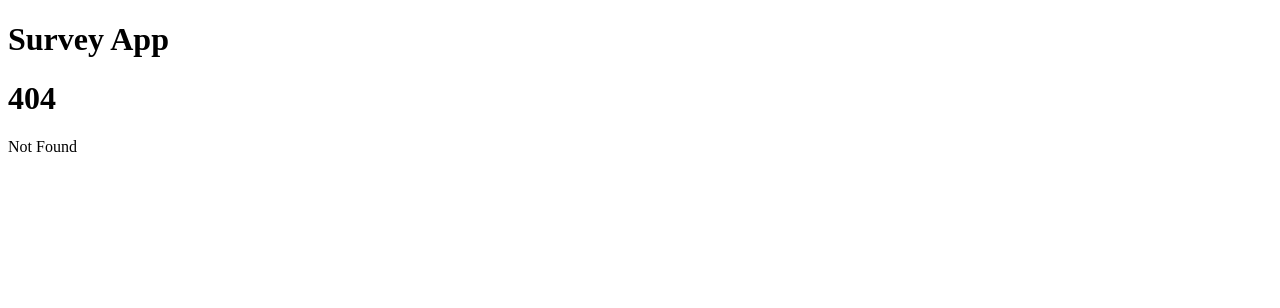
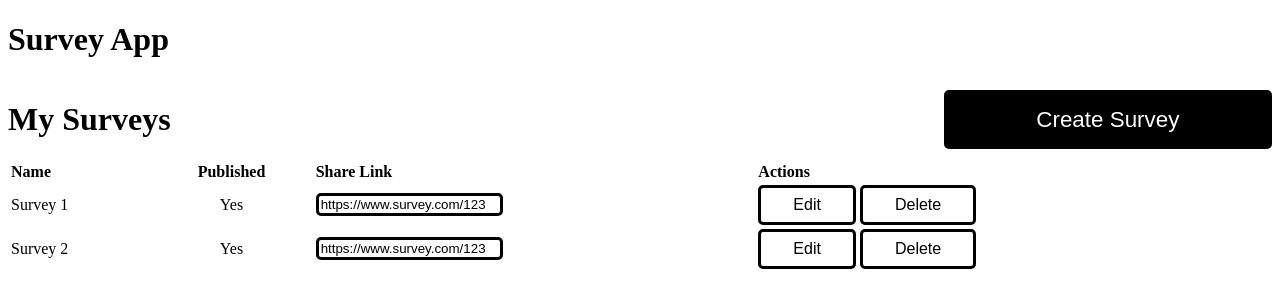
Before and after one commit to dyc3/d6-survey-service, a SvelteKit app in the folder packages/frontend/: page /mysurveys in a window 1280 px wide. Before the commit this address had no page. Shown: the top 308 px of the page. Built offline with nearby package versions, Linux system fonts and the light colour scheme.

Commit message:
list survey page (#33)
- add mysurveys page
- finish mock up of survey list page

Non functional, but it'll be pretty trivial to hook it up.


![image](https://user-images.githubusercontent.com/1808807/219126193-a70b446f-91dc-42ba-a26e-c6eb9df9a04e.png)

closes #12

```diff
--- /dev/null
+++ b/packages/frontend/src/routes/mysurveys/+page.svelte
@@ -0,0 +1,62 @@
+<script lang="ts">
+	import Button from '../../lib/ui/Button.svelte';
+	import TextBox from '../../lib/ui/TextBox.svelte';
+</script>
+
+<div class="toolbar">
+	<h1>My Surveys</h1>
+	<Button kind="primary" size="large">Create Survey</Button>
+</div>
+
+<table class="container">
+	<thead class="header">
+		<th class="name">Name</th>
+		<th class="published">Published</th>
+		<th class="share-link">Share Link</th>
+		<th class="actions">Actions</th>
+	</thead>
+	<tbody>
+		<tr class="survey">
+			<td class="name">Survey 1</td>
+			<!-- TODO: replace with check box-->
+			<td class="published">Yes</td>
+			<!-- TODO: make this read only-->
+			<td class="share-link"><TextBox value="https://www.survey.com/123" /></td>
+			<td class="actions">
+				<Button>Edit</Button>
+				<Button>Delete</Button>
+			</td>
+		</tr>
+		<tr class="survey">
+			<td class="name">Survey 2</td>
+			<td class="published">Yes</td>
+			<td class="share-link"><TextBox value="https://www.survey.com/123" /></td>
+			<td class="actions">
+				<Button>Edit</Button>
+				<Button>Delete</Button>
+			</td>
+		</tr>
+	</tbody>
+</table>
+
+<style lang="scss">
+	.container {
+		width: 100%;
+	}
+	.header {
+		align-items: center;
+		text-align: left;
+	}
+	.survey {
+		align-items: center;
+	}
+	.published {
+		text-align: center;
+	}
+
+	.toolbar {
+		display: flex;
+		justify-content: space-between;
+		align-items: center;
+	}
+</style>
```
